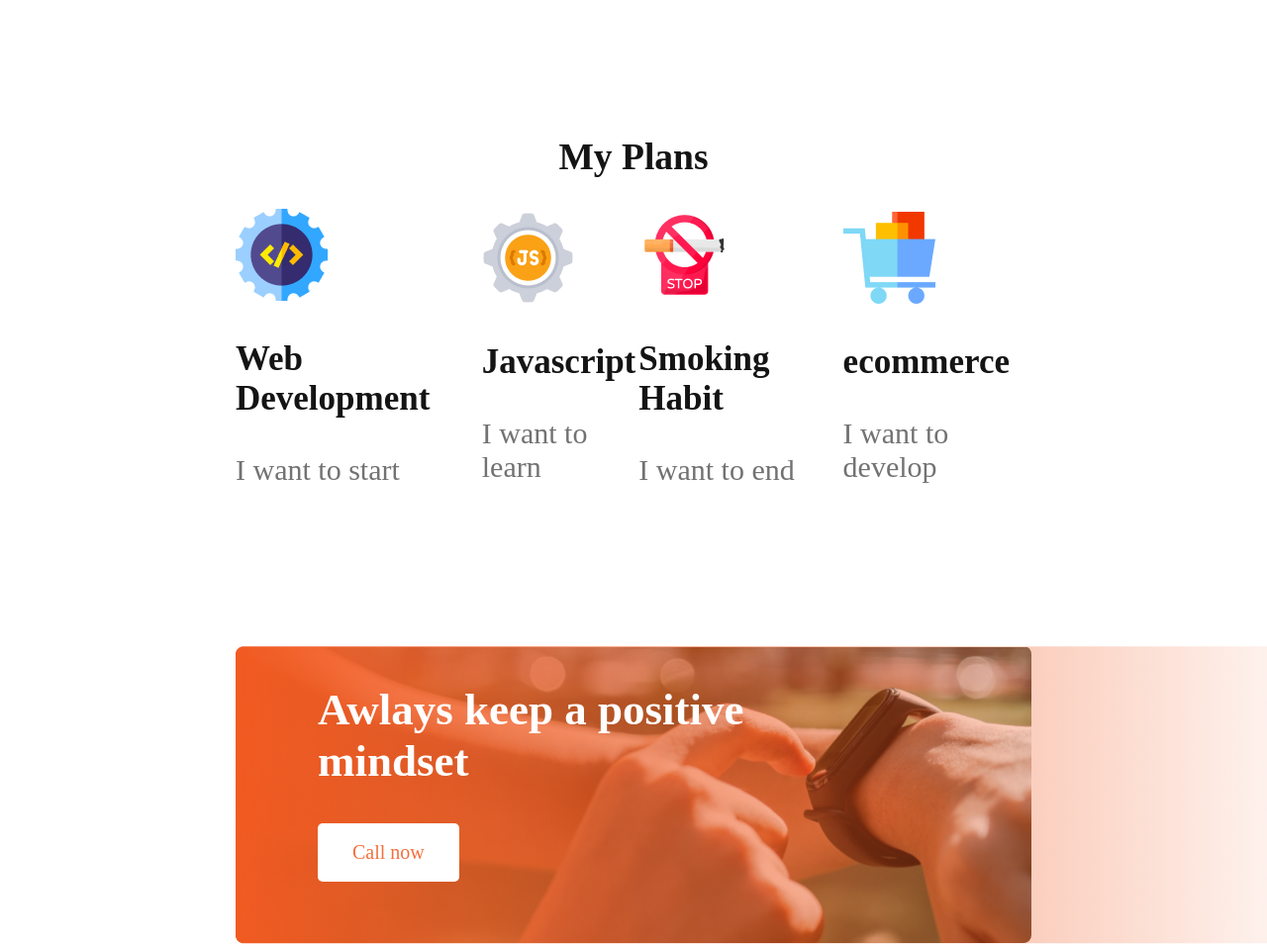
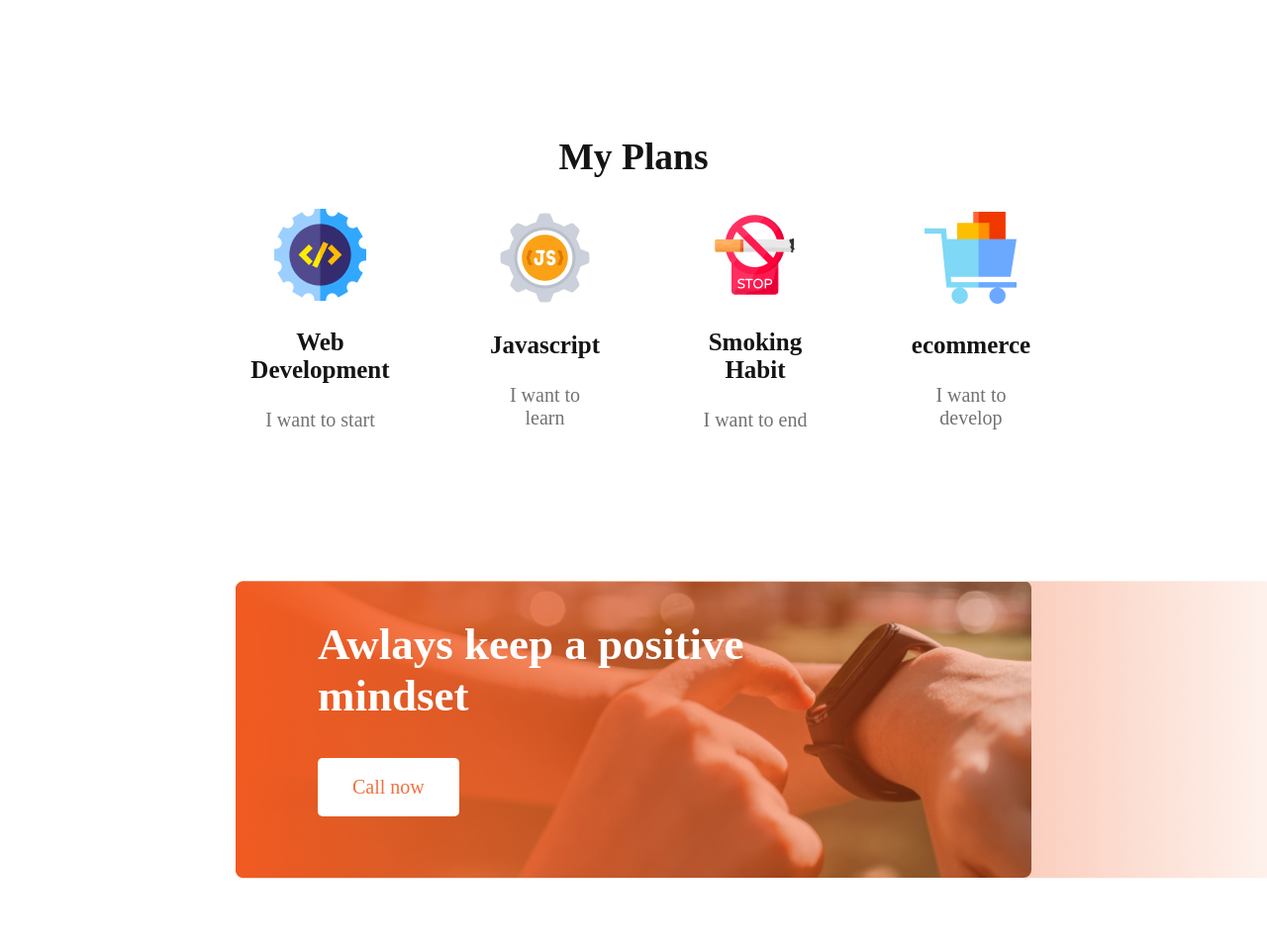
Before and after one commit to RakibCSE28/Assignmnet-1, a plain HTML site: page index.html in a window 1280 px wide. Shown: the part 1700-2656 px from the top of the page at 99% size. Drawn offline with Linux system fonts and the light colour scheme.

Commit message:
ready for submit

```diff
--- a/index.html
+++ b/index.html
@@ -40,7 +40,7 @@
                 </div>
             </div>
         </div>
-        <section class="palan-section">
+        <section class="plan-section">
             <div class="paln-tittle">
                 <h2>
                     My Plans
--- a/stylel.css
+++ b/stylel.css
@@ -99,10 +99,11 @@ ul {
     color: green;
   }
   /* plan-container */
-  .palan-section{
+  .plan-section{
     margin-bottom: 130px;
     margin-left: 230px;
     margin-right: 230px;
+
   }
   .paln-tittle{
     text-align: center;
@@ -113,18 +114,22 @@ ul {
 .my-plan{
     display: flex;
     justify-content: space-around;
+    gap: 86px;
     margin-bottom: 131px;
     align-items: center;
+    text-align: center;
+
 }
 .plan-t{
-
+    margin-top: 24px;
     font-weight: 600;
-    font-size: 35px;
+    font-size: 25px;
     color: #151414;
 }
 .plan-p{
+    margin-top: 24px;
     font-weight: 500;
-    font-size: 30px;
+    font-size: 20px;
     color: #737272;
 }
 /* gradient-image */
```
